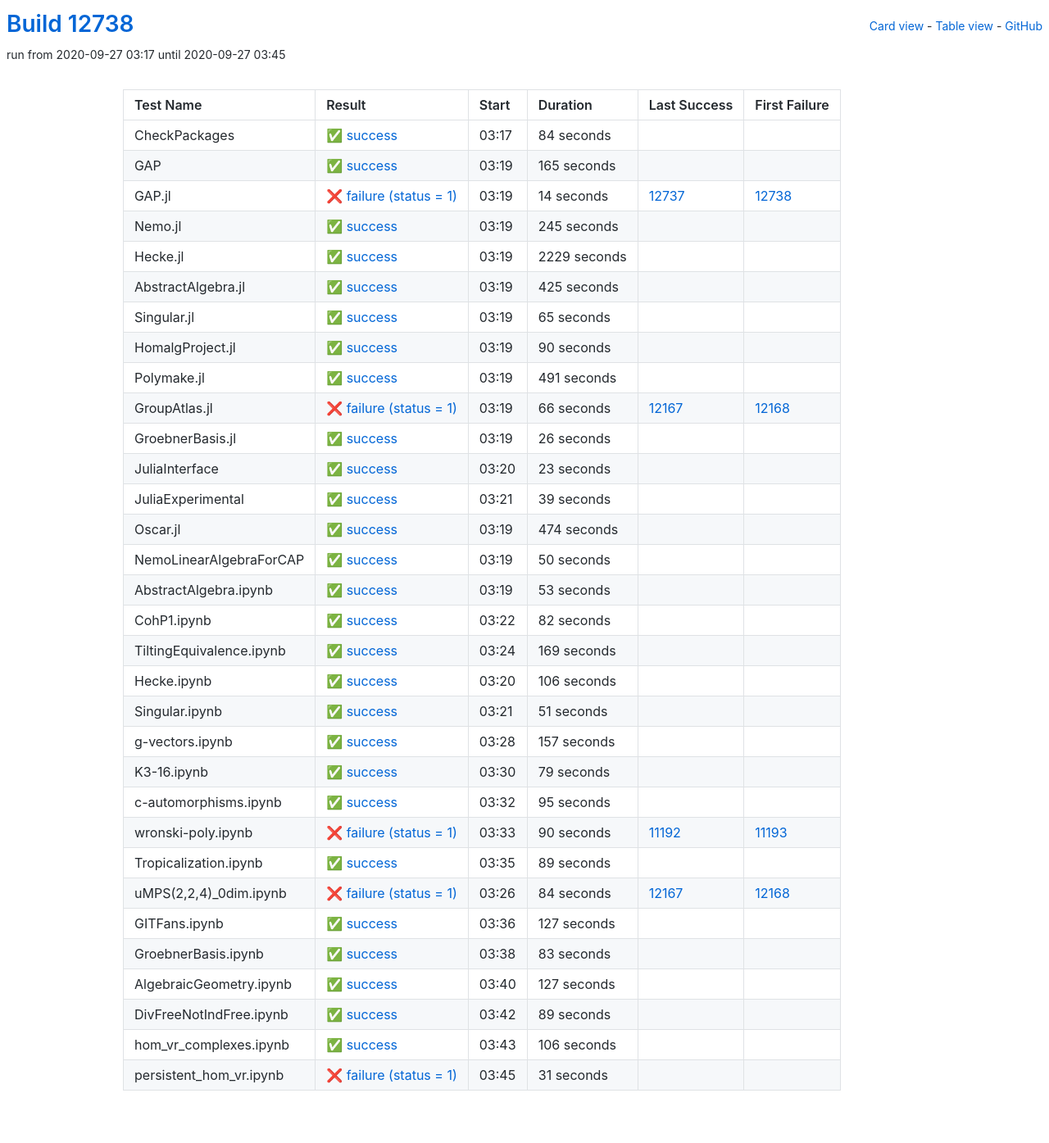
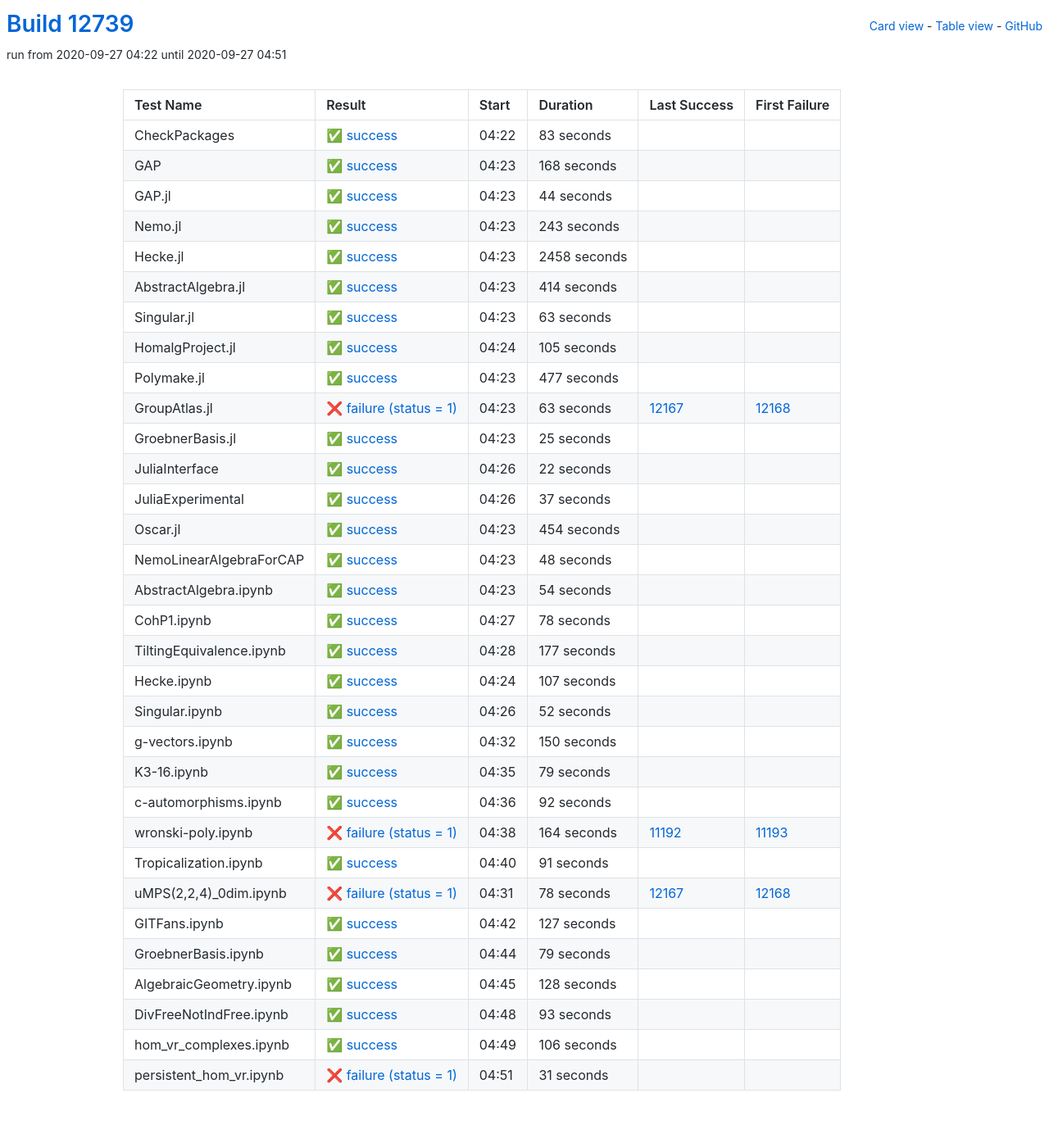
Before and after one commit to oscar-system/oscar-ci-status, a Jekyll site: the page built from table.html, in a window 1280 px wide. Shown: the whole page at 82% size. Built offline with Jekyll 4.4.1, drawn with Linux system fonts in a browser that asks for light colours.

Commit message:
Build #12739

```diff
--- a/_data/ci.yml
+++ b/_data/ci.yml
@@ -1,6 +1,6 @@
 ---
-build: 12738
-build_url: https://oscarci.mathematik.uni-kl.de/job/oscar/12738/
+build: 12739
+build_url: https://oscarci.mathematik.uni-kl.de/job/oscar/12739/
 job: oscar
 organization: oscar-system
 repo: oscar-ci-status
@@ -8,260 +8,260 @@
 tests:
 - name: CheckPackages
   id: checkpackages
-  log: https://oscarci.mathematik.uni-kl.de/job/oscar/12738/artifact/logs/build-12738/CheckPackages.log
-  start: 2020-09-27 03:17
+  log: https://oscarci.mathematik.uni-kl.de/job/oscar/12739/artifact/logs/build-12739/CheckPackages.log
+  start: 2020-09-27 04:22
   success: true
   exitcode: 0
   status: success
-  duration: 84
+  duration: 83
   last_success: false
   last_success_url:
   first_failure: false
   first_failure_url:
 - name: GAP
   id: gap
-  log: https://oscarci.mathematik.uni-kl.de/job/oscar/12738/artifact/logs/build-12738/GAP.log
-  start: 2020-09-27 03:19
+  log: https://oscarci.mathematik.uni-kl.de/job/oscar/12739/artifact/logs/build-12739/GAP.log
+  start: 2020-09-27 04:23
   success: true
   exitcode: 0
   status: success
-  duration: 165
+  duration: 168
   last_success: false
   last_success_url:
   first_failure: false
   first_failure_url:
 - name: GAP.jl
   id: gap-jl
-  log: https://oscarci.mathematik.uni-kl.de/job/oscar/12738/artifact/logs/build-12738/GAP.jl.log
-  start: 2020-09-27 03:19
-  success: false
-  exitcode: 1
-  status: failure
-  duration: 14
-  last_success: 12737
-  last_success_url: https://oscarci.mathematik.uni-kl.de/job/oscar/12737/
-  first_failure: 12738
-  first_failure_url: https://oscarci.mathematik.uni-kl.de/job/oscar/12738/
-- name: Nemo.jl
-  id: nemo-jl
-  log: https://oscarci.mathematik.uni-kl.de/job/oscar/12738/artifact/logs/build-12738/Nemo.jl.log
-  start: 2020-09-27 03:19
+  log: https://oscarci.mathematik.uni-kl.de/job/oscar/12739/artifact/logs/build-12739/GAP.jl.log
+  start: 2020-09-27 04:23
   success: true
   exitcode: 0
   status: success
-  duration: 245
+  duration: 44
+  last_success: false
+  last_success_url:
+  first_failure: false
+  first_failure_url:
+- name: Nemo.jl
+  id: nemo-jl
+  log: https://oscarci.mathematik.uni-kl.de/job/oscar/12739/artifact/logs/build-12739/Nemo.jl.log
+  start: 2020-09-27 04:23
+  success: true
+  exitcode: 0
+  status: success
+  duration: 243
   last_success: false
   last_success_url:
   first_failure: false
   first_failure_url:
 - name: Hecke.jl
   id: hecke-jl
-  log: https://oscarci.mathematik.uni-kl.de/job/oscar/12738/artifact/logs/build-12738/Hecke.jl.log
-  start: 2020-09-27 03:19
+  log: https://oscarci.mathematik.uni-kl.de/job/oscar/12739/artifact/logs/build-12739/Hecke.jl.log
+  start: 2020-09-27 04:23
   success: true
   exitcode: 0
   status: success
-  duration: 2229
+  duration: 2458
   last_success: false
   last_success_url:
   first_failure: false
   first_failure_url:
 - name: AbstractAlgebra.jl
   id: abstractalgebra-jl
-  log: https://oscarci.mathematik.uni-kl.de/job/oscar/12738/artifact/logs/build-12738/AbstractAlgebra.jl.log
-  start: 2020-09-27 03:19
+  log: https://oscarci.mathematik.uni-kl.de/job/oscar/12739/artifact/logs/build-12739/AbstractAlgebra.jl.log
+  start: 2020-09-27 04:23
   success: true
   exitcode: 0
   status: success
-  duration: 425
+  duration: 414
   last_success: false
   last_success_url:
   first_failure: false
   first_failure_url:
 - name: Singular.jl
   id: singular-jl
-  log: https://oscarci.mathematik.uni-kl.de/job/oscar/12738/artifact/logs/build-12738/Singular.jl.log
-  start: 2020-09-27 03:19
+  log: https://oscarci.mathematik.uni-kl.de/job/oscar/12739/artifact/logs/build-12739/Singular.jl.log
+  start: 2020-09-27 04:23
   success: true
   exitcode: 0
   status: success
-  duration: 65
+  duration: 63
   last_success: false
   last_success_url:
   first_failure: false
   first_failure_url:
 - name: HomalgProject.jl
   id: homalgproject-jl
-  log: https://oscarci.mathematik.uni-kl.de/job/oscar/12738/artifact/logs/build-12738/HomalgProject.jl.log
-  start: 2020-09-27 03:19
+  log: https://oscarci.mathematik.uni-kl.de/job/oscar/12739/artifact/logs/build-12739/HomalgProject.jl.log
+  start: 2020-09-27 04:24
   success: true
   exitcode: 0
   status: success
-  duration: 90
+  duration: 105
   last_success: false
   last_success_url:
   first_failure: false
   first_failure_url:
 - name: Polymake.jl
   id: polymake-jl
-  log: https://oscarci.mathematik.uni-kl.de/job/oscar/12738/artifact/logs/build-12738/Polymake.jl.log
-  start: 2020-09-27 03:19
+  log: https://oscarci.mathematik.uni-kl.de/job/oscar/12739/artifact/logs/build-12739/Polymake.jl.log
+  start: 2020-09-27 04:23
   success: true
   exitcode: 0
   status: success
-  duration: 491
+  duration: 477
   last_success: false
   last_success_url:
   first_failure: false
   first_failure_url:
 - name: GroupAtlas.jl
   id: groupatlas-jl
-  log: https://oscarci.mathematik.uni-kl.de/job/oscar/12738/artifact/logs/build-12738/GroupAtlas.jl.log
-  start: 2020-09-27 03:19
+  log: https://oscarci.mathematik.uni-kl.de/job/oscar/12739/artifact/logs/build-12739/GroupAtlas.jl.log
+  start: 2020-09-27 04:23
   success: false
   exitcode: 1
   status: failure
-  duration: 66
+  duration: 63
   last_success: 12167
   last_success_url: https://oscarci.mathematik.uni-kl.de/job/oscar/12167/
   first_failure: 12168
   first_failure_url: https://oscarci.mathematik.uni-kl.de/job/oscar/12168/
 - name: GroebnerBasis.jl
   id: groebnerbasis-jl
-  log: https://oscarci.mathematik.uni-kl.de/job/oscar/12738/artifact/logs/build-12738/GroebnerBasis.jl.log
-  start: 2020-09-27 03:19
+  log: https://oscarci.mathematik.uni-kl.de/job/oscar/12739/artifact/logs/build-12739/GroebnerBasis.jl.log
+  start: 2020-09-27 04:23
   success: true
   exitcode: 0
   status: success
-  duration: 26
+  duration: 25
   last_success: false
   last_success_url:
   first_failure: false
   first_failure_url:
 - name: JuliaInterface
   id: juliainterface
-  log: https://oscarci.mathematik.uni-kl.de/job/oscar/12738/artifact/logs/build-12738/JuliaInterface.log
-  start: 2020-09-27 03:20
+  log: https://oscarci.mathematik.uni-kl.de/job/oscar/12739/artifact/logs/build-12739/JuliaInterface.log
+  start: 2020-09-27 04:26
   success: true
   exitcode: 0
   status: success
-  duration: 23
+  duration: 22
   last_success: false
   last_success_url:
   first_failure: false
   first_failure_url:
 - name: JuliaExperimental
   id: juliaexperimental
-  log: https://oscarci.mathematik.uni-kl.de/job/oscar/12738/artifact/logs/build-12738/JuliaExperimental.log
-  start: 2020-09-27 03:21
+  log: https://oscarci.mathematik.uni-kl.de/job/oscar/12739/artifact/logs/build-12739/JuliaExperimental.log
+  start: 2020-09-27 04:26
   success: true
   exitcode: 0
   status: success
-  duration: 39
+  duration: 37
   last_success: false
   last_success_url:
   first_failure: false
   first_failure_url:
 - name: Oscar.jl
   id: oscar-jl
-  log: https://oscarci.mathematik.uni-kl.de/job/oscar/12738/artifact/logs/build-12738/Oscar.jl.log
-  start: 2020-09-27 03:19
+  log: https://oscarci.mathematik.uni-kl.de/job/oscar/12739/artifact/logs/build-12739/Oscar.jl.log
+  start: 2020-09-27 04:23
   success: true
   exitcode: 0
   status: success
-  duration: 474
+  duration: 454
   last_success: false
   last_success_url:
   first_failure: false
   first_failure_url:
 - name: NemoLinearAlgebraForCAP
   id: nemolinearalgebraforcap
-  log: https://oscarci.mathematik.uni-kl.de/job/oscar/12738/artifact/logs/build-12738/NemoLinearAlgebraForCAP.log
-  start: 2020-09-27 03:19
+  log: https://oscarci.mathematik.uni-kl.de/job/oscar/12739/artifact/logs/build-12739/NemoLinearAlgebraForCAP.log
+  start: 2020-09-27 04:23
   success: true
   exitcode: 0
   status: success
-  duration: 50
+  duration: 48
   last_success: false
   last_success_url:
   first_failure: false
   first_failure_url:
 - name: AbstractAlgebra.ipynb
   id: abstractalgebra-ipynb
-  log: https://oscarci.mathematik.uni-kl.de/job/oscar/12738/artifact/logs/build-12738/AbstractAlgebra.ipynb.log
-  start: 2020-09-27 03:19
+  log: https://oscarci.mathematik.uni-kl.de/job/oscar/12739/artifact/logs/build-12739/AbstractAlgebra.ipynb.log
+  start: 2020-09-27 04:23
   success: true
   exitcode: 0
   status: success
-  duration: 53
+  duration: 54
   last_success: false
   last_success_url:
   first_failure: false
   first_failure_url:
 - name: CohP1.ipynb
   id: cohp1-ipynb
-  log: https://oscarci.mathematik.uni-kl.de/job/oscar/12738/artifact/logs/build-12738/CohP1.ipynb.log
-  start: 2020-09-27 03:22
+  log: https://oscarci.mathematik.uni-kl.de/job/oscar/12739/artifact/logs/build-12739/CohP1.ipynb.log
+  start: 2020-09-27 04:27
   success: true
   exitcode: 0
   status: success
-  duration: 82
+  duration: 78
   last_success: false
   last_success_url:
   first_failure: false
   first_failure_url:
 - name: TiltingEquivalence.ipynb
   id: tiltingequivalence-ipynb
-  log: https://oscarci.mathematik.uni-kl.de/job/oscar/12738/artifact/logs/build-12738/TiltingEquivalence.ipynb.log
-  start: 2020-09-27 03:24
+  log: https://oscarci.mathematik.uni-kl.de/job/oscar/12739/artifact/logs/build-12739/TiltingEquivalence.ipynb.log
+  start: 2020-09-27 04:28
   success: true
   exitcode: 0
   status: success
-  duration: 169
+  duration: 177
   last_success: false
   last_success_url:
   first_failure: false
   first_failure_url:
 - name: Hecke.ipynb
   id: hecke-ipynb
-  log: https://oscarci.mathematik.uni-kl.de/job/oscar/12738/artifact/logs/build-12738/Hecke.ipynb.log
-  start: 2020-09-27 03:20
+  log: https://oscarci.mathematik.uni-kl.de/job/oscar/12739/artifact/logs/build-12739/Hecke.ipynb.log
+  start: 2020-09-27 04:24
   success: true
   exitcode: 0
   status: success
-  duration: 106
+  duration: 107
   last_success: false
   last_success_url:
   first_failure: false
   first_failure_url:
 - name: Singular.ipynb
   id: singular-ipynb
-  log: https://oscarci.mathematik.uni-kl.de/job/oscar/12738/artifact/logs/build-12738/Singular.ipynb.log
-  start: 2020-09-27 03:21
+  log: https://oscarci.mathematik.uni-kl.de/job/oscar/12739/artifact/logs/build-12739/Singular.ipynb.log
+  start: 2020-09-27 04:26
   success: true
   exitcode: 0
   status: success
-  duration: 51
+  duration: 52
   last_success: false
   last_success_url:
   first_failure: false
   first_failure_url:
 - name: g-vectors.ipynb
   id: g-vectors-ipynb
-  log: https://oscarci.mathematik.uni-kl.de/job/oscar/12738/artifact/logs/build-12738/g-vectors.ipynb.log
-  start: 2020-09-27 03:28
+  log: https://oscarci.mathematik.uni-kl.de/job/oscar/12739/artifact/logs/build-12739/g-vectors.ipynb.log
+  start: 2020-09-27 04:32
   success: true
   exitcode: 0
   status: success
-  duration: 157
+  duration: 150
   last_success: false
   last_success_url:
   first_failure: false
   first_failure_url:
 - name: K3-16.ipynb
   id: k3-16-ipynb
-  log: https://oscarci.mathematik.uni-kl.de/job/oscar/12738/artifact/logs/build-12738/K3-16.ipynb.log
-  start: 2020-09-27 03:30
+  log: https://oscarci.mathematik.uni-kl.de/job/oscar/12739/artifact/logs/build-12739/K3-16.ipynb.log
+  start: 2020-09-27 04:35
   success: true
   exitcode: 0
   status: success
@@ -272,56 +272,56 @@
   first_failure_url:
 - name: c-automorphisms.ipynb
   id: c-automorphisms-ipynb
-  log: https://oscarci.mathematik.uni-kl.de/job/oscar/12738/artifact/logs/build-12738/c-automorphisms.ipynb.log
-  start: 2020-09-27 03:32
+  log: https://oscarci.mathematik.uni-kl.de/job/oscar/12739/artifact/logs/build-12739/c-automorphisms.ipynb.log
+  start: 2020-09-27 04:36
   success: true
   exitcode: 0
   status: success
-  duration: 95
+  duration: 92
   last_success: false
   last_success_url:
   first_failure: false
   first_failure_url:
 - name: wronski-poly.ipynb
   id: wronski-poly-ipynb
-  log: https://oscarci.mathematik.uni-kl.de/job/oscar/12738/artifact/logs/build-12738/wronski-poly.ipynb.log
-  start: 2020-09-27 03:33
+  log: https://oscarci.mathematik.uni-kl.de/job/oscar/12739/artifact/logs/build-12739/wronski-poly.ipynb.log
+  start: 2020-09-27 04:38
   success: false
   exitcode: 1
   status: failure
-  duration: 90
+  duration: 164
   last_success: 11192
   last_success_url: https://oscarci.mathematik.uni-kl.de/job/oscar/11192/
   first_failure: 11193
   first_failure_url: https://oscarci.mathematik.uni-kl.de/job/oscar/11193/
 - name: Tropicalization.ipynb
   id: tropicalization-ipynb
-  log: https://oscarci.mathematik.uni-kl.de/job/oscar/12738/artifact/logs/build-12738/Tropicalization.ipynb.log
-  start: 2020-09-27 03:35
+  log: https://oscarci.mathematik.uni-kl.de/job/oscar/12739/artifact/logs/build-12739/Tropicalization.ipynb.log
+  start: 2020-09-27 04:40
   success: true
   exitcode: 0
   status: success
-  duration: 89
+  duration: 91
   last_success: false
   last_success_url:
   first_failure: false
   first_failure_url:
 - name: uMPS(2,2,4)_0dim.ipynb
   id: umps-2-2-4-0dim-ipynb
-  log: https://oscarci.mathematik.uni-kl.de/job/oscar/12738/artifact/logs/build-12738/uMPS-2-2-4-_0dim.ipynb.log
-  start: 2020-09-27 03:26
+  log: https://oscarci.mathematik.uni-kl.de/job/oscar/12739/artifact/logs/build-12739/uMPS-2-2-4-_0dim.ipynb.log
+  start: 2020-09-27 04:31
   success: false
   exitcode: 1
   status: failure
-  duration: 84
+  duration: 78
   last_success: 12167
   last_success_url: https://oscarci.mathematik.uni-kl.de/job/oscar/12167/
   first_failure: 12168
   first_failure_url: https://oscarci.mathematik.uni-kl.de/job/oscar/12168/
 - name: GITFans.ipynb
   id: gitfans-ipynb
-  log: https://oscarci.mathematik.uni-kl.de/job/oscar/12738/artifact/logs/build-12738/GITFans.ipynb.log
-  start: 2020-09-27 03:36
+  log: https://oscarci.mathematik.uni-kl.de/job/oscar/12739/artifact/logs/build-12739/GITFans.ipynb.log
+  start: 2020-09-27 04:42
   success: true
   exitcode: 0
   status: success
@@ -332,44 +332,44 @@
   first_failure_url:
 - name: GroebnerBasis.ipynb
   id: groebnerbasis-ipynb
-  log: https://oscarci.mathematik.uni-kl.de/job/oscar/12738/artifact/logs/build-12738/GroebnerBasis.ipynb.log
-  start: 2020-09-27 03:38
+  log: https://oscarci.mathematik.uni-kl.de/job/oscar/12739/artifact/logs/build-12739/GroebnerBasis.ipynb.log
+  start: 2020-09-27 04:44
   success: true
   exitcode: 0
   status: success
-  duration: 83
+  duration: 79
   last_success: false
   last_success_url:
   first_failure: false
   first_failure_url:
 - name: AlgebraicGeometry.ipynb
   id: algebraicgeometry-ipynb
-  log: https://oscarci.mathematik.uni-kl.de/job/oscar/12738/artifact/logs/build-12738/AlgebraicGeometry.ipynb.log
-  start: 2020-09-27 03:40
+  log: https://oscarci.mathematik.uni-kl.de/job/oscar/12739/artifact/logs/build-12739/AlgebraicGeometry.ipynb.log
+  start: 2020-09-27 04:45
   success: true
   exitcode: 0
   status: success
-  duration: 127
+  duration: 128
   last_success: false
   last_success_url:
   first_failure: false
   first_failure_url:
 - name: DivFreeNotIndFree.ipynb
   id: divfreenotindfree-ipynb
-  log: https://oscarci.mathematik.uni-kl.de/job/oscar/12738/artifact/logs/build-12738/DivFreeNotIndFree.ipynb.log
-  start: 2020-09-27 03:42
+  log: https://oscarci.mathematik.uni-kl.de/job/oscar/12739/artifact/logs/build-12739/DivFreeNotIndFree.ipynb.log
+  start: 2020-09-27 04:48
   success: true
   exitcode: 0
   status: success
-  duration: 89
+  duration: 93
   last_success: false
   last_success_url:
   first_failure: false
   first_failure_url:
 - name: hom_vr_complexes.ipynb
   id: hom-vr-complexes-ipynb
-  log: https://oscarci.mathematik.uni-kl.de/job/oscar/12738/artifact/logs/build-12738/hom_vr_complexes.ipynb.log
-  start: 2020-09-27 03:43
+  log: https://oscarci.mathematik.uni-kl.de/job/oscar/12739/artifact/logs/build-12739/hom_vr_complexes.ipynb.log
+  start: 2020-09-27 04:49
   success: true
   exitcode: 0
   status: success
@@ -380,8 +380,8 @@
   first_failure_url:
 - name: persistent_hom_vr.ipynb
   id: persistent-hom-vr-ipynb
-  log: https://oscarci.mathematik.uni-kl.de/job/oscar/12738/artifact/logs/build-12738/persistent_hom_vr.ipynb.log
-  start: 2020-09-27 03:45
+  log: https://oscarci.mathematik.uni-kl.de/job/oscar/12739/artifact/logs/build-12739/persistent_hom_vr.ipynb.log
+  start: 2020-09-27 04:51
   success: false
   exitcode: 1
   status: failure
```
Also changed, not shown: README.md.
